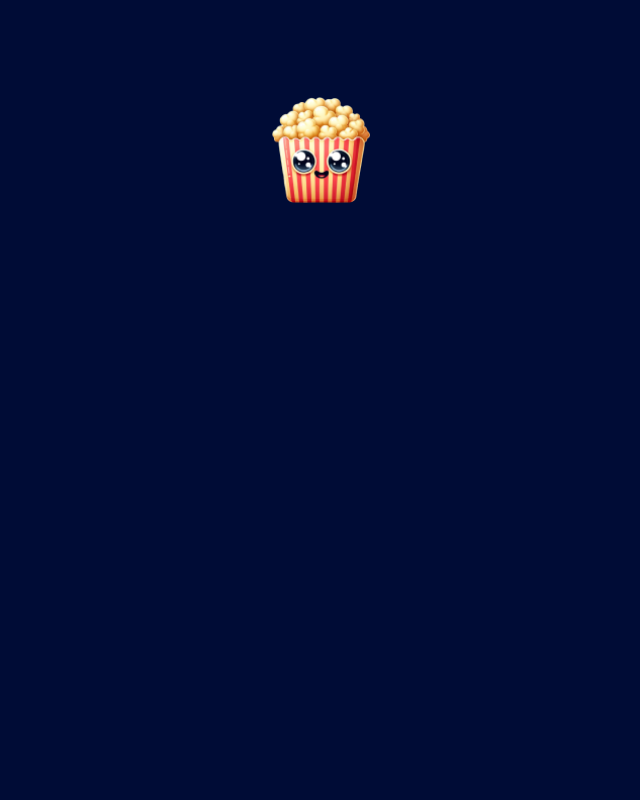
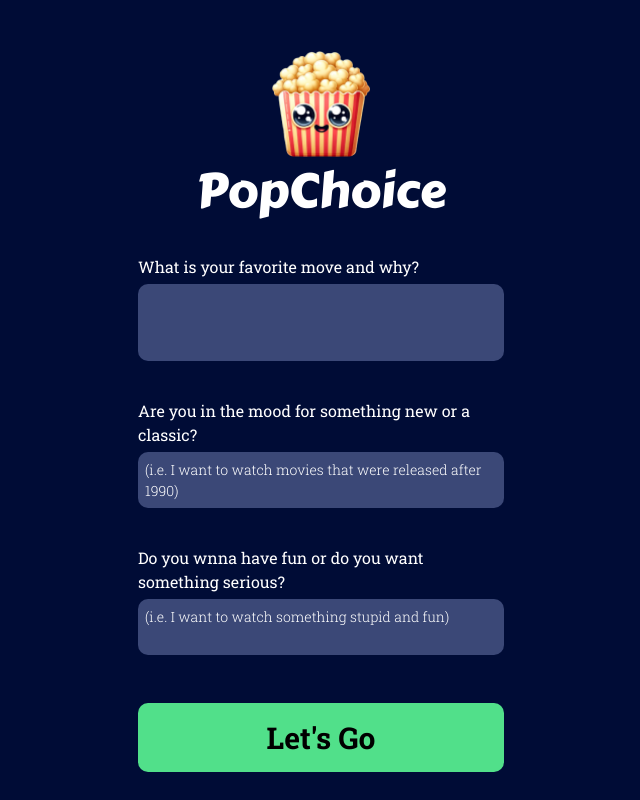
Before and after one commit to cghayden/popChoice, a Next.js app: page / in a window 1280 px wide. Shown: the whole page, without its empty margins (319-959 px from the left). Built offline with nearby package versions, Linux system fonts and the light colour scheme.

Commit message:
form UI complete

```diff
--- a/app/globals.css
+++ b/app/globals.css
@@ -2,6 +2,44 @@
 @tailwind components;
 @tailwind utilities;
 
+html {
+  background: white;
+  background-color: #000c36;
+}
+
 body {
   background-color: #000c36;
+  width: 100vw;
+  max-width: 430px;
+  /* height: 844px; */
 }
+
+#questions .inputItem {
+  margin-bottom: 32px;
+}
+
+#questions label {
+  display: block;
+  margin-bottom: 5px;
+}
+
+#questions textarea {
+  resize: none;
+  width: 100%;
+  border-radius: 10px;
+  background-color: #3b4877;
+  padding: 7px;
+  font-size: 14px;
+  font-weight: 300;
+}
+
+button {
+  background-color: #51e08a;
+  font-size: 30px;
+  font-weight: bold;
+  width: 100%;
+  padding: 12px 0;
+  color: black;
+  border-radius: 10px;
+  margin-top: 10px;
+}
--- a/app/layout.tsx
+++ b/app/layout.tsx
@@ -1,6 +1,9 @@
 import type { Metadata } from 'next'
 import './globals.css'
 import { roboto } from '@/app/ui/fonts'
+import { carterOne } from '@/app/ui/fonts'
+import Image from 'next/image'
+import Head from 'next/head'
 
 export const metadata: Metadata = {
   title: 'AI Movie Recommender',
@@ -13,8 +16,32 @@ export default function RootLayout({
   children: React.ReactNode
 }>) {
   return (
-    <html lang='en'>
-      <body className={`${roboto.className} antialiased`}>{children}</body>
-    </html>
+    <>
+      <Head>
+        <title>This page has a title 🤔</title>
+        <meta charSet='utf-8' />
+        <meta name='viewport' content='initial-scale=1.0, width=device-width' />
+      </Head>
+      <html lang='en' className='grid place-content-center'>
+        <body className={`${roboto.className} antialiased text-white`}>
+          <main className='pt-[50px] px-8'>
+            <div className='flex flex-col items-center mb-10'>
+              <Image
+                src='/PopChoiceIcon.png'
+                width={100}
+                height={108}
+                alt='popcorn bucket logo'
+              />
+              <h1
+                className={`${carterOne.className} antialiased text-5xl mt-2`}
+              >
+                PopChoice
+              </h1>
+            </div>
+            {children}
+          </main>
+        </body>
+      </html>
+    </>
   )
 }
--- a/app/page.tsx
+++ b/app/page.tsx
@@ -1,14 +1,29 @@
-import Image from 'next/image'
-
 export default function Home() {
   return (
-    <main className='flex min-h-screen flex-col items-center justify-between p-24'>
-      <Image
-        src='/PopChoiceIcon.png'
-        width={100}
-        height={108}
-        alt='popcorn bucket logo'
-      />
-    </main>
+    <form id='questions'>
+      <div className='inputItem'>
+        <label htmlFor='favorite'>What is your favorite move and why?</label>
+        <textarea name='favorite' id='favorite' rows={3}>
+          {' '}
+        </textarea>
+      </div>
+      <div className='inputItem'>
+        <label htmlFor='mood'>
+          Are you in the mood for something new or a classic?
+        </label>
+        <textarea name='mood' id='mood' rows={2}>
+          (i.e. I want to watch movies that were released after 1990)
+        </textarea>
+      </div>
+      <div className='inputItem'>
+        <label htmlFor='funOrSerious'>
+          Do you wnna have fun or do you want something serious?
+        </label>
+        <textarea name='funOrSerious' id='funOrSerious' rows={2}>
+          (i.e. I want to watch something stupid and fun)
+        </textarea>
+      </div>
+      <button>Let&apos;s Go</button>
+    </form>
   )
 }
```
